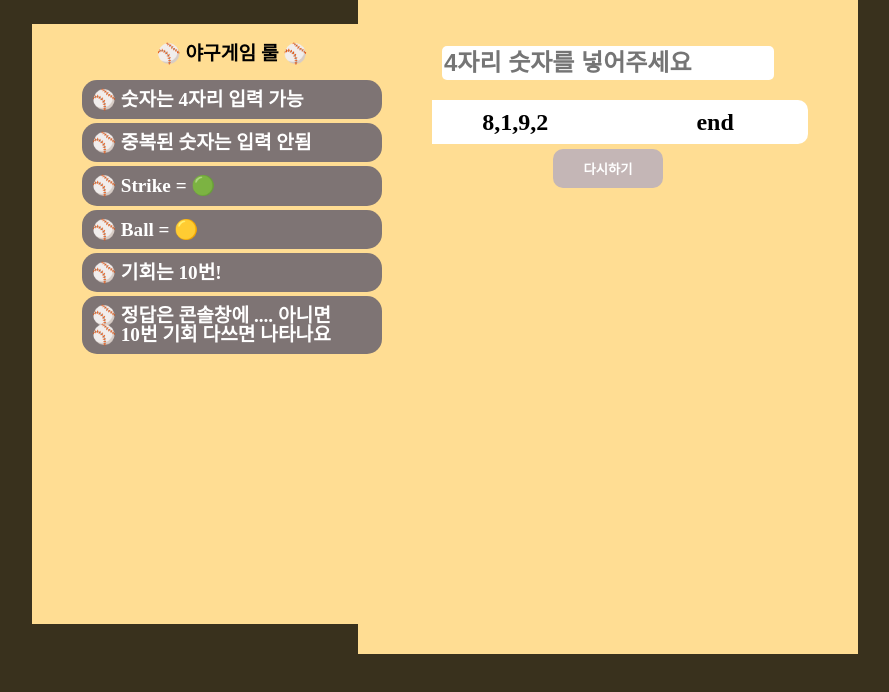
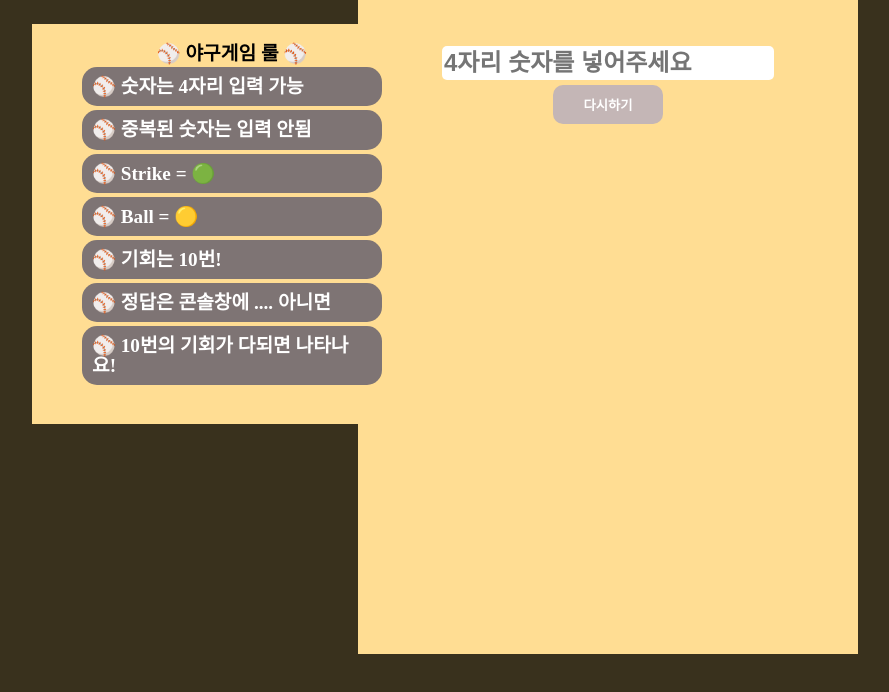
Before and after one commit to ddalkigum/aboutme, a plain HTML site: page baseball.html in a window 1280 px wide. Shown: the part 96-788 px from the top of the page, without its empty margins (32-921 px from the left). Drawn offline with Linux system fonts and the light colour scheme.

Commit message:
hiding box fix

```diff
--- a/baseball.css
+++ b/baseball.css
@@ -1,8 +1,4 @@
 @import "reset.css";
-
-.hiding {
-  display: none;
-}
 
 body {
   background-color: #39311d;
@@ -74,7 +70,7 @@ button {
   margin-top: 10%;
 }
 
-#answer_box {
+.answer {
   width: 80%;
   background-color: white;
   display: flex;
@@ -90,18 +86,20 @@ button {
 .rule_container {
   position: absolute;
   width: 400px;
-  height: 600px;
+  height: 400px;
   top: 15%;
   left: 5%;
   background-color: #ffdd93;
 }
 
-h1 {
+h2 {
   width: 70%;
-  height: 2rem;
   margin: auto;
   margin-top: 20px;
   text-align: center;
   font-size: 1.2rem;
   font-weight: 700;
 }
+.hiding {
+  display: none;
+}
--- a/baseball.html
+++ b/baseball.html
@@ -17,7 +17,7 @@
     <div>
       <ul class="user__number-list"></ul>
     </div>
-    <div class="answer hiding" id="answer_box">
+    <div class="answer hiding">
       <span class="correct_number"></span>
       <span>end</span>
     </div>
@@ -26,14 +26,15 @@
     </form>
   </div>
   <div class="rule_container">
-    <h1>⚾️ 야구게임 룰 ⚾️</h1>
+    <h2>⚾️ 야구게임 룰 ⚾️</h2>
     <ul>
       <li>⚾️ 숫자는 4자리 입력 가능</li>
       <li>⚾️ 중복된 숫자는 입력 안됨</li>
       <li>⚾️ Strike = 🟢</li>
       <li>⚾️ Ball = 🟡</li>
       <li>⚾️ 기회는 10번!</li>
-      <li>⚾️ 정답은 콘솔창에 .... 아니면</br>⚾️ 10번 기회 다쓰면 나타나요</li>
+      <li>⚾️ 정답은 콘솔창에 .... 아니면</li>
+      <li>⚾️ 10번의 기회가 다되면 나타나요!</li>
     </ul>
   </div>
   <script src="baseball.js"></script>
```
